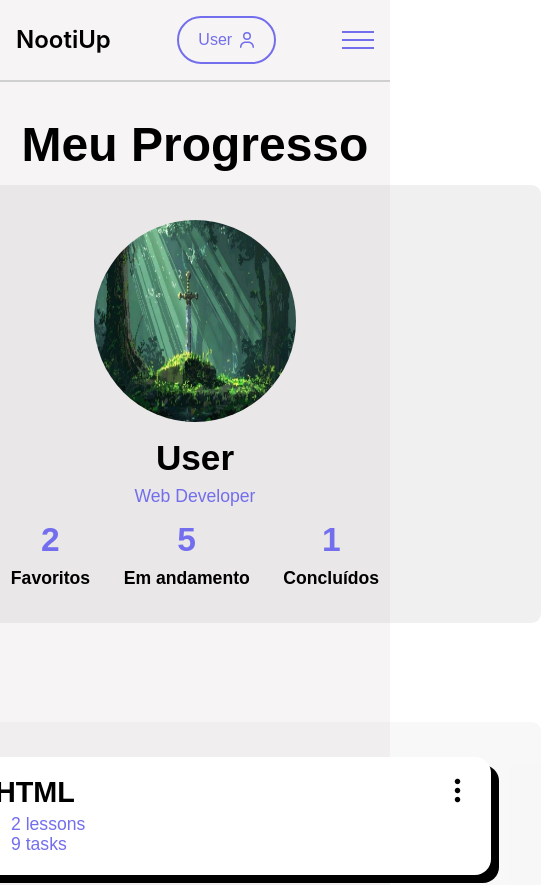
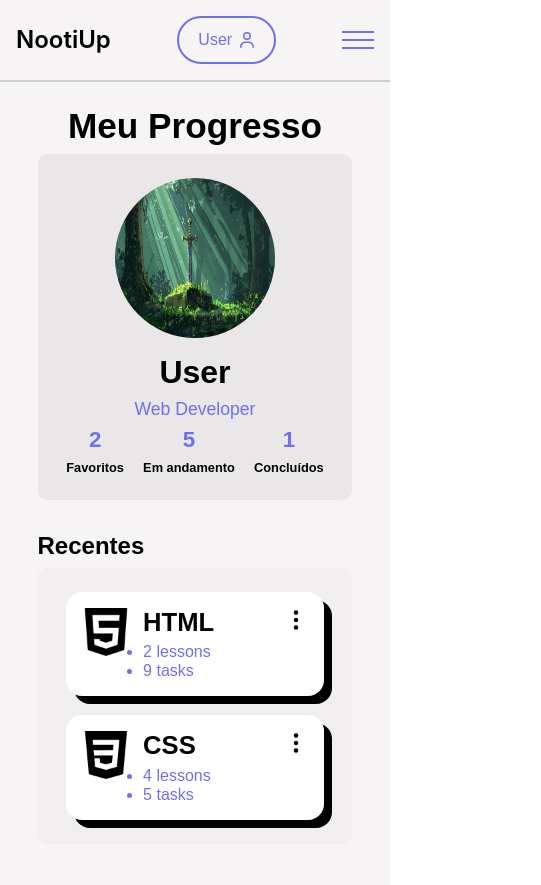
Before and after one commit to Lucas2907/NootiUp-frontend, a React (Vite) app: page /my-progress in a window 390 px wide. Shown: the top 885 px of the page, 541 px wide, since content can reach past the window. Built offline with nearby package versions, Linux system fonts and the light colour scheme; no server answers.

Commit message:
responsive my-progress component

```diff
--- a/src/components/CardsModule/CardsModule.css
+++ b/src/components/CardsModule/CardsModule.css
@@ -1,5 +1,6 @@
 .modules__card {
-  min-width: 32.1rem;
+  /* antes tinha min-width: 32.1rem; */
+  width: 100%;
   display: flex;
   padding: 1.2rem;
   background-color: #fff;
@@ -7,6 +8,7 @@
   border: 0;
   box-shadow: 0.5rem 0.5rem 0 #000;
   border-radius: 1rem;
+  gap: 0.8rem;
 }
 
 .modules__card-image {
@@ -34,7 +36,6 @@
   color: #736eed;
   font-size: 1.1rem;
 }
-
 .about__list-tasks {
   margin: 0;
   color: #736eed;
@@ -45,3 +46,52 @@
   width: 1.8rem;
   max-height: 1.8rem;
 }
+
+@media (max-width: 480px) {
+
+  .modules__card{
+    padding: 1rem;
+  }
+
+  .modules__card-image {
+    width: 3rem;
+    max-height: 3rem;
+    padding-top: 0;
+  }
+
+  .modules__card-about {
+    margin: 0;
+  }
+
+  .cards-about__title {
+    font-size: 1.6rem;
+  }
+
+  .cards-about__list {
+    padding: 0.4rem 0 0;
+  }
+
+  .about__list-lesson {
+    font-size: 1rem;
+  }
+  .about__list-tasks {
+    font-size: 1rem;
+  }
+
+  .modules__cards-three-dots {
+    width: 1.5rem;
+    max-height: 1.5rem;
+    margin-left: auto;
+  }
+}
+
+@media (min-width: 481px) and (max-width: 768px) {
+  .modules__card {
+    padding: 1.1rem;
+  }
+
+  .modules__card-image {
+    width: 4.2rem;
+    max-height: 4.2rem;
+  }
+}
--- a/src/components/Header/Header.css
+++ b/src/components/Header/Header.css
@@ -17,6 +17,7 @@
 }
 
 .header__list-item {
+  text-align: center;
   font-size: 1.5rem;
   opacity: 36%;
 }
@@ -35,7 +36,7 @@
   display: none;
 }
 
-@media (max-width: 480px) {
+@media (max-width: 590px) {
   .header {
     padding: 1rem;
     justify-content: space-between;
--- a/src/components/MyProgress/MyProgress.css
+++ b/src/components/MyProgress/MyProgress.css
@@ -86,3 +86,69 @@
   padding: 2.2rem 3.1rem;
   box-sizing: border-box;
 }
+
+@media (max-width: 480px) {
+  .my-progress {
+    padding: 1.5rem 1rem;
+  }
+
+  .my-progress__title {
+    font-size: 2.2rem;
+    padding-bottom: 0.5rem;
+  }
+
+  .my-progress__profile-image {
+    max-width: 10rem;
+    max-height: 10rem;
+  }
+
+  .my-progress__profile-title {
+    font-size: 2rem;
+  }
+
+  .my-progress__profile {
+    width: 100%;
+    padding: 1.5rem 1.8rem;
+  }
+
+  .my-progress__profile-stats {
+    gap: 1.2rem;
+    padding-top: 0.5rem;
+  }
+
+  .my-progress__profile-stats-number {
+    font-size: 1.4rem;
+  }
+
+  .my-progress__profile-stats-text {
+    font-size: 0.8rem;
+    text-align: center;
+  }
+
+  .my-progress__recent {
+    font-size: 1.5rem;
+    padding: 2rem 0 0.5rem;
+  }
+
+  .my-progress__recent-items {
+    padding: 1.5rem 1.8rem;
+    gap: 1.2rem;
+  }
+}
+
+@media (min-width: 481px) and (max-width: 768px) {
+  .my-progress {
+    width: 95%;
+    padding: 2rem 1.5rem;
+  }
+
+  .my-progress__profile {
+    max-width: 90%;
+    padding: 2rem 2.5rem;
+  }
+
+  .my-progress__recent-items {
+    max-width: 95%;
+    padding: 2rem 2.5rem;
+  }
+}
```
